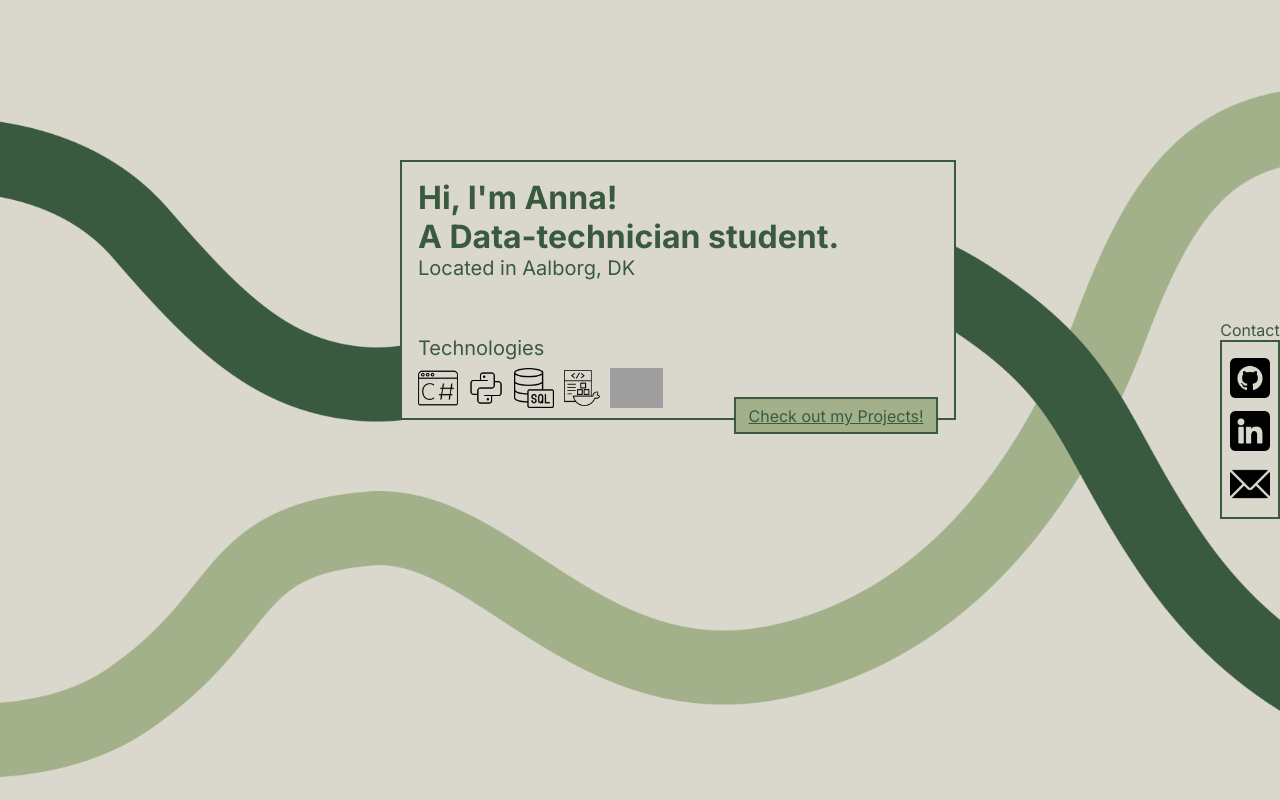
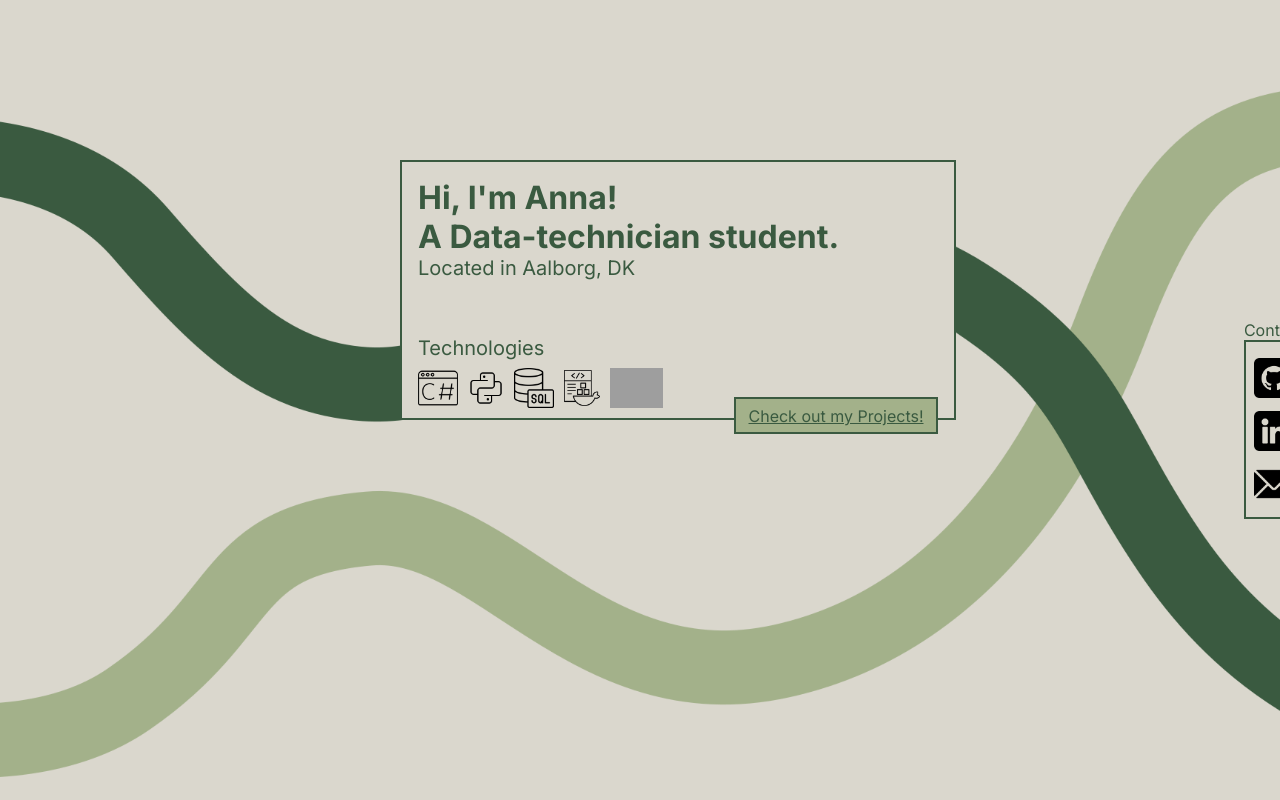
Before and after one commit to LavenderPixl/LavenderPixl.github.io, a Vue app: page /#/ in a window 1280 px wide. Built offline with nearby package versions, Linux system fonts and the light colour scheme; grey boxes are pictures that could not be loaded.

Commit message:
Testing WF.

```diff
--- a/src/views/HomeView.vue
+++ b/src/views/HomeView.vue
@@ -28,6 +28,8 @@ export default defineComponent({
 }
 
 .sidebar {
+
+  width: 1%;
   height: 100%;
   position: fixed;
   top: 40%;
```
